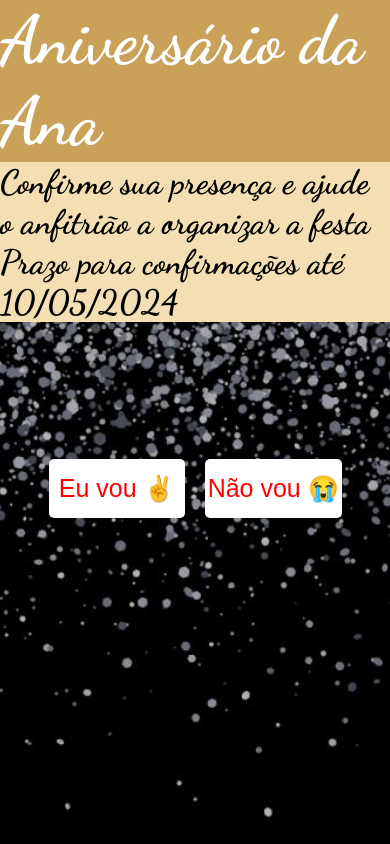
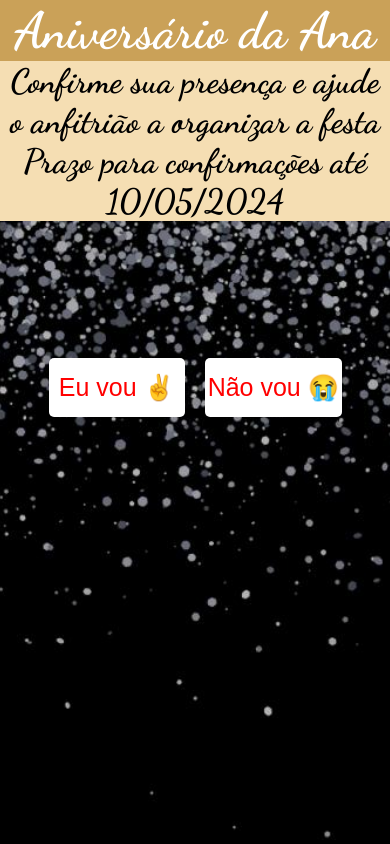
Before and after one commit to VictorLemosDEV/Birthday-Inviter, a website: page index.html in a window 390 px wide. Shown: the top 844 px of the page. Drawn offline with Linux system fonts and the light colour scheme.

Commit message:
Update index.css

```diff
--- a/index.css
+++ b/index.css
@@ -163,7 +163,17 @@ div.selection .selection-button:hover {
     display: block;
 }
 
-@media(max-width: 900px) {
+@media(max-width: 1100px) {
+
+    .title h1 {
+
+        font-size: 6vh;
+
+    }
+
+    .dancing-script {
+        text-align: center;
+    }
 
     .text-area-container {
         top: 30vh;
```
